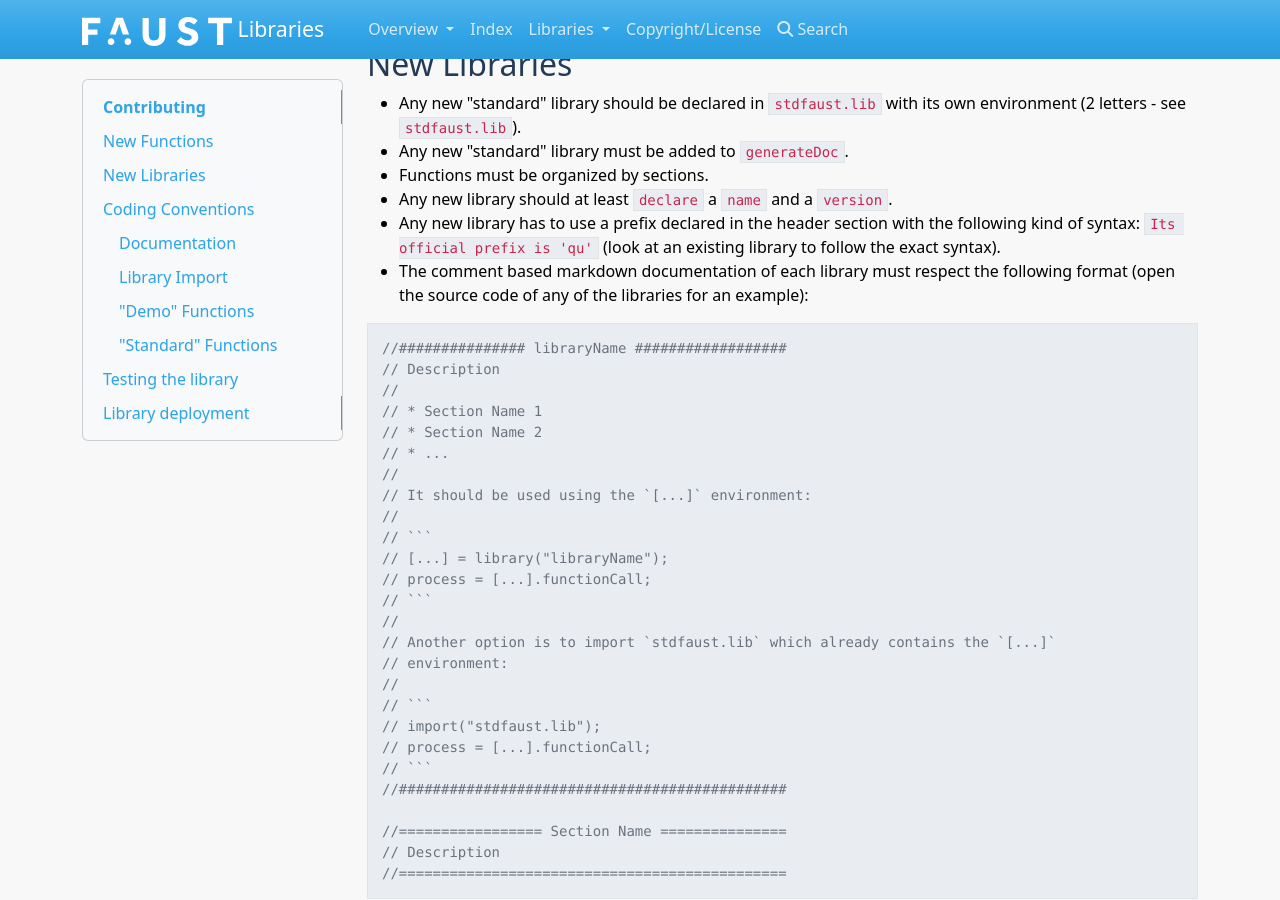
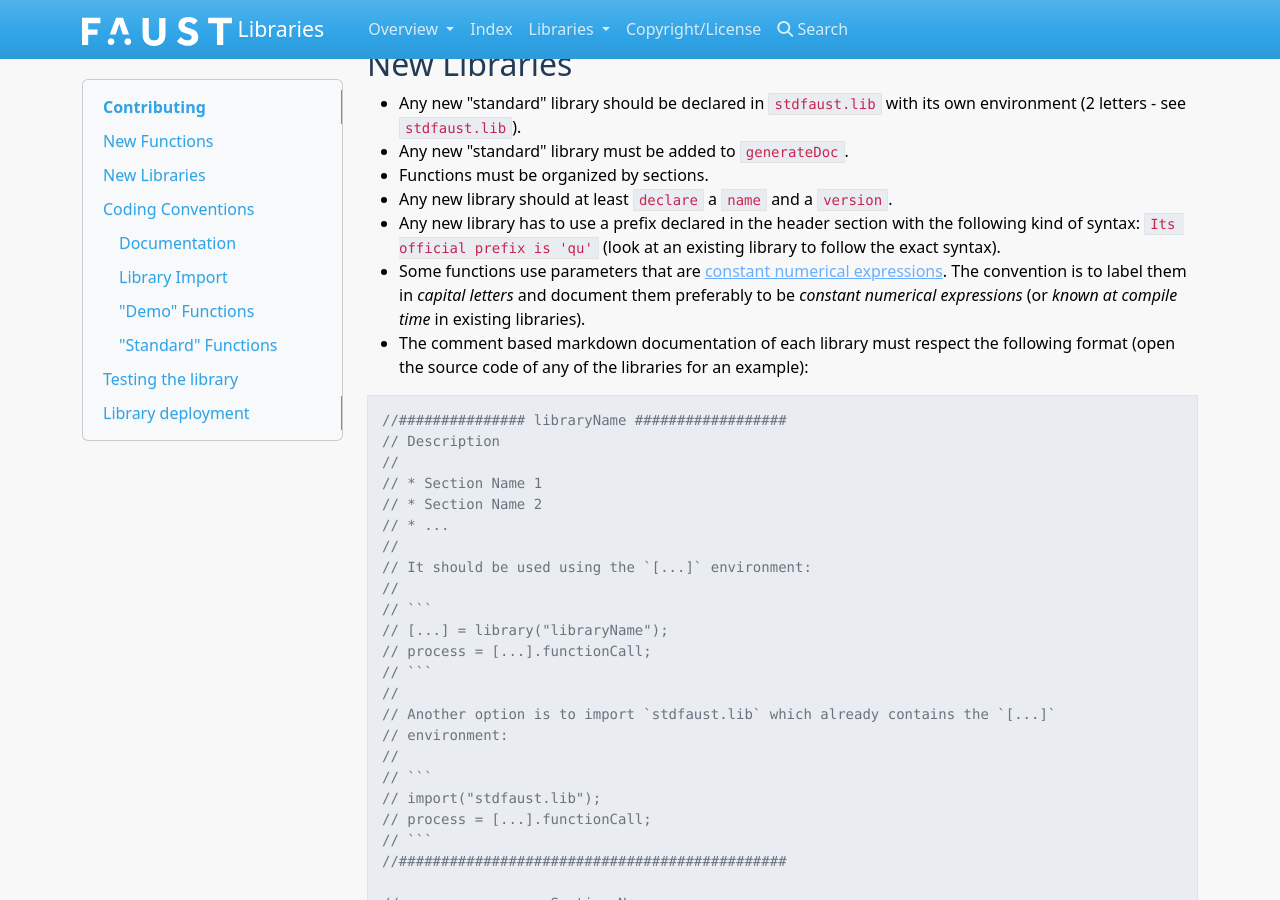
Before and after one commit to grame-cncm/faustlibraries, an MkDocs documentation site: the page built from doc/docs/contributing.md, in a window 1280 px wide and 900 px high, scrolled down 958 px. Built offline with MkDocs 1.6.1, drawn with Linux system fonts in a browser that asks for light colours; nearby versions of some CDN libraries; library files that are not in the unit come from our copies.

Commit message:
Add documentation for 'constant numerical expressions' parameters.

````diff
--- a/doc/docs/contributing.md
+++ b/doc/docs/contributing.md
@@ -37,6 +37,7 @@ If you wish to add a function to any of these libraries or if you plan to add a
 * Functions must be organized by sections.
 * Any new library should at least `declare` a `name` and a `version`.
 * Any new library has to use a prefix declared in the header section with the following kind of syntax: `Its official prefix is 'qu'` (look at an existing library to follow the exact syntax).
+* Some functions use parameters that are [constant numerical expressions](https://faustdoc.grame.fr/manual/syntax/#constant-numerical-expressions). The convention is to label them in *capital letters* and document them preferably to be *constant numerical expressions* (or *known at compile time* in existing libraries).
 * The comment based markdown documentation of each library must respect the following format (open the source code of any of the libraries for an example):
 
 ```
````
